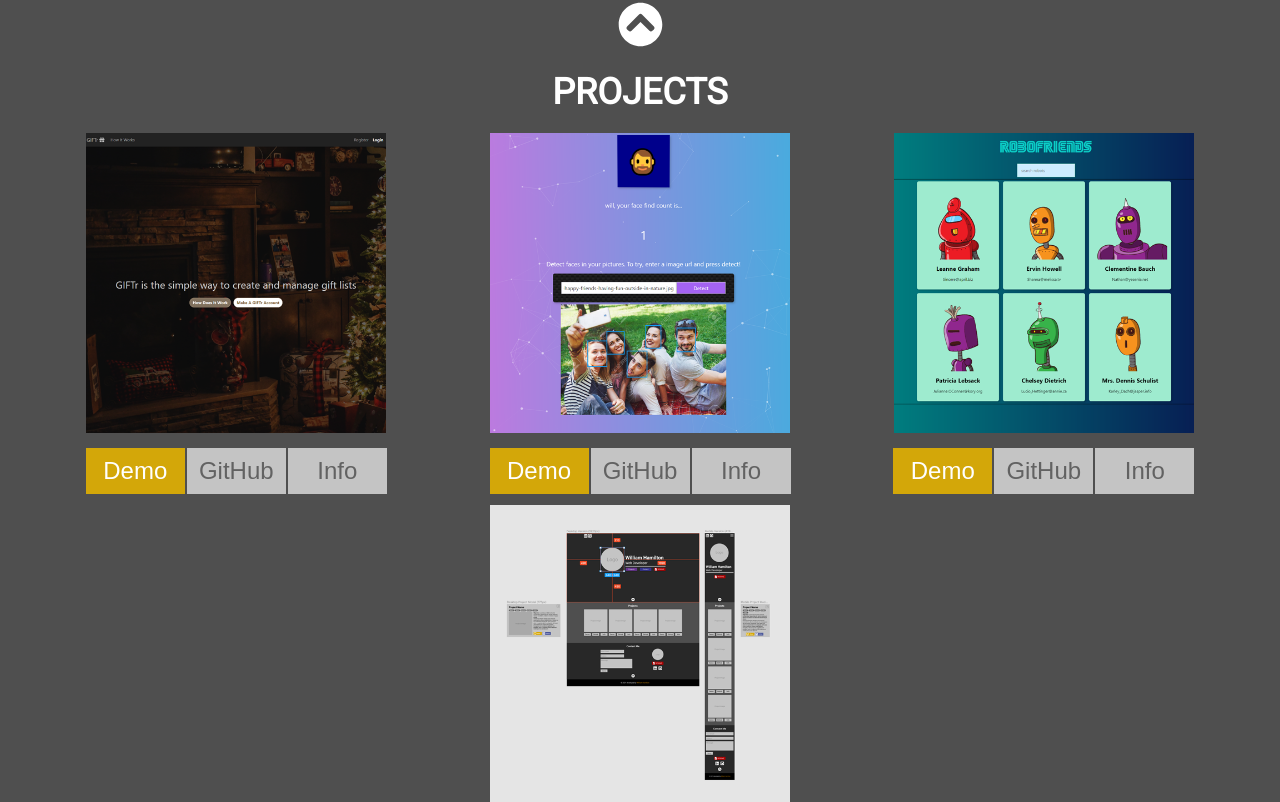
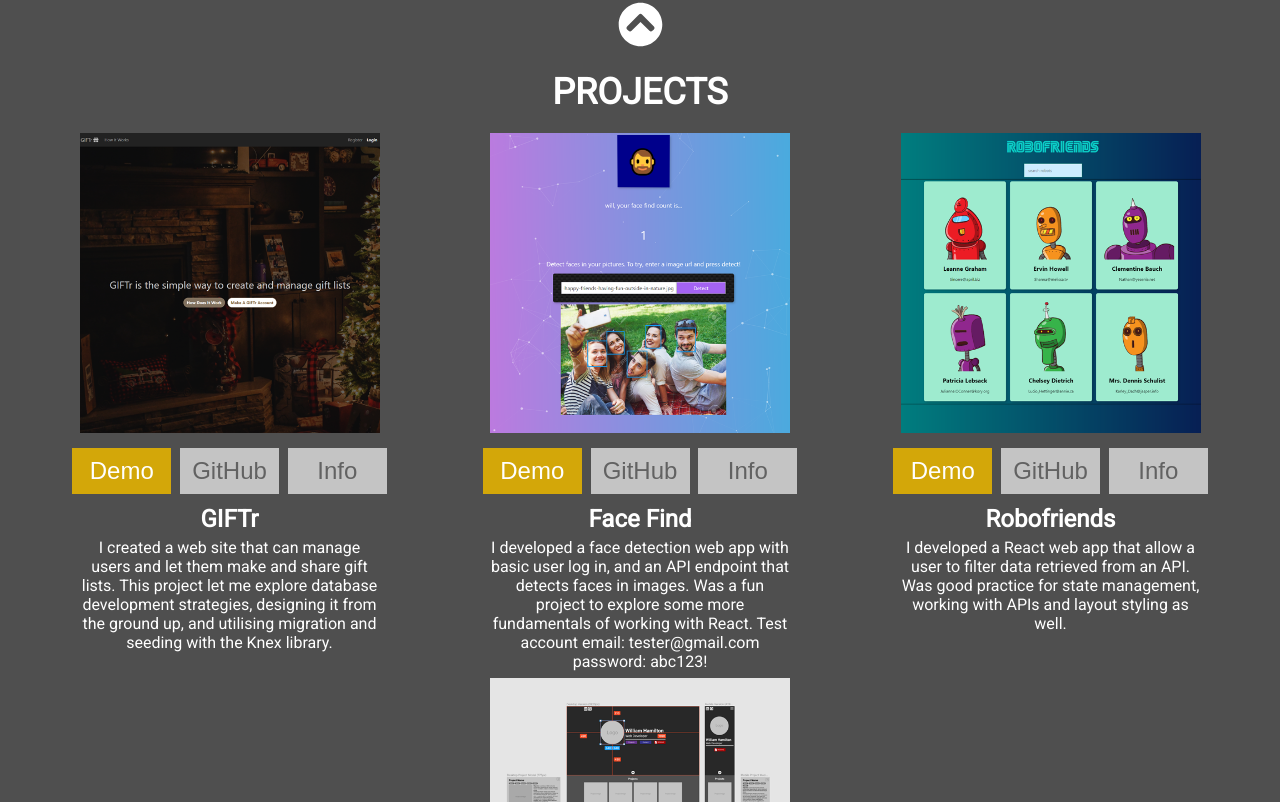
Before and after one commit to Draxy-au/portfolio, a Next.js app: page / in a window 1280 px wide. Shown: the part 818-1620 px from the top of the page. Built offline with nearby package versions, Linux system fonts and the light colour scheme.

Commit message:
Added project info

```diff
--- a/src/common/components/Projects/ProjectCard.js
+++ b/src/common/components/Projects/ProjectCard.js
@@ -50,6 +50,14 @@ export default function ProjectCard({
           </button>
         </div>
       </div>
+      <div className={styles.brief}>
+        <div className={styles.brief_title}>
+          {name}
+        </div>
+        <div className={styles.brief_info}>
+          {info}
+        </div>
+      </div>
     </div>
   );
 }
--- a/src/common/components/Projects/ProjectCard.module.scss
+++ b/src/common/components/Projects/ProjectCard.module.scss
@@ -64,6 +64,29 @@
   background-color: var(--color-button-info);
 }
 
+.brief {
+  display: flex;
+  flex-direction: column;
+  margin: 0 15px;
+  max-width: 300px;
+}
+
+.brief_title {
+  display: flex;
+  justify-content: center;
+  color: var(--color-text-light);
+  font-size: 24px;
+  font-weight: 700;
+}
+
+.brief_info {
+  display: flex;
+  justify-content: center;
+  text-align: center;
+  color: var(--color-text-light);
+  margin: 5px 0 25px 0;
+}
+
 @media screen and (max-width: 310px) {
   .image {
     max-width: 250px;
--- a/src/common/components/Projects/Projects.module.scss
+++ b/src/common/components/Projects/Projects.module.scss
@@ -32,4 +32,7 @@
 
 .card {
   margin: 0rem 1rem;
+  height: 545px;
+  max-height: 545px;
+  overflow-y: hidden;
 }
```
